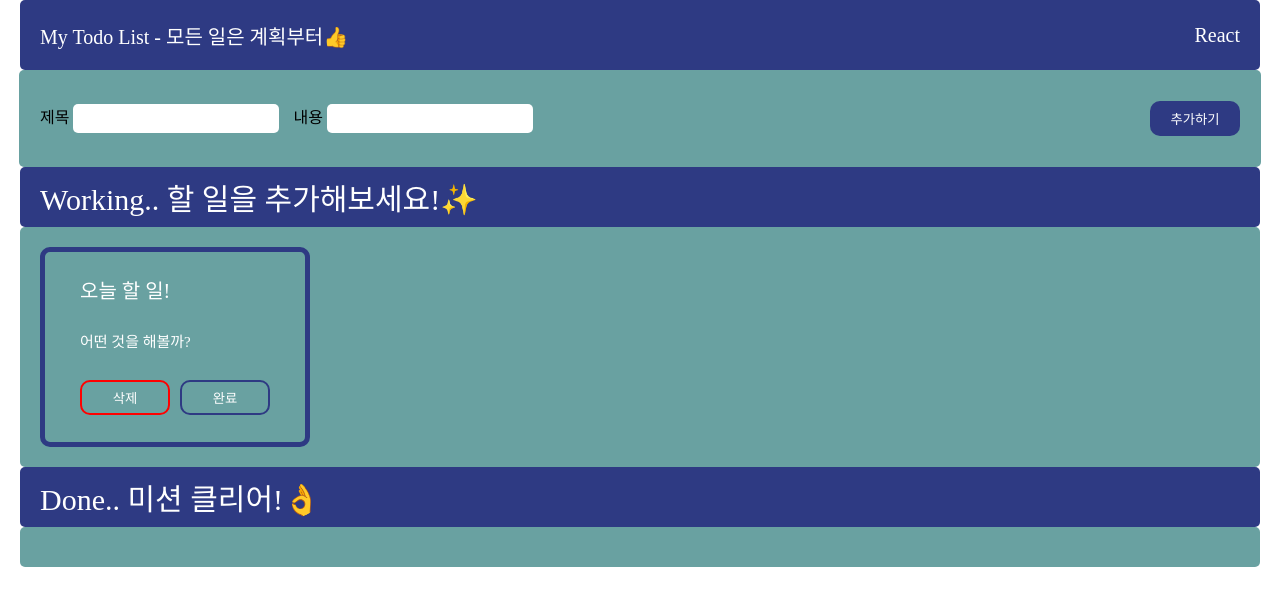
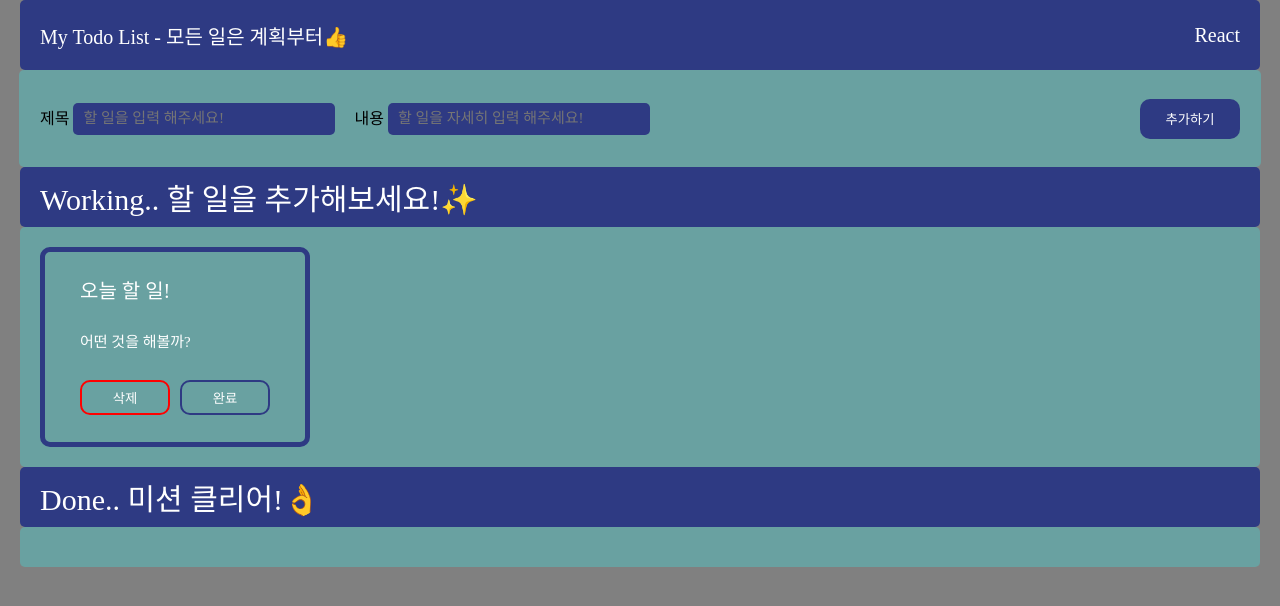
Before and after one commit to TaehyeokKim89/react-todolist, a React (Create React App) app: page / in a window 1280 px wide. Shown: the top 606 px of the page. Built offline with nearby package versions, Linux system fonts and the light colour scheme; a web font is replaced by a local one.

Commit message:
css 기능 추가

```diff
--- a/src/App.css
+++ b/src/App.css
@@ -4,6 +4,13 @@
         format('woff');
     font-weight: normal;
     font-style: normal;
+}
+
+.main {
+    background-color: gray;
+    height: 120vh;
+
+
 }
 
 .header {
@@ -38,12 +45,17 @@
 }
 
 .inputBoxIn {
-    height: 25px;
-    width: 200px;
+    height: 30px;
+    width: 250px;
     border-radius: 5px;
-    border: 1px solid transparent;
-    margin-right: 10px;
+    background-color: rgb(46, 58, 131);
+    border: 0px;
+    margin-right: 15px;
+    outline: none;
+    padding-left: 10px;
+    font-size: 15px;
     font-family: 'twayair';
+    color: white;
 }
 
 .backTodoList {
@@ -98,8 +110,8 @@
 }
 
 .addButton {
-    height: 35px;
-    width: 90px;
+    height: 40px;
+    width: 100px;
     border: none;
     border-radius: 10px;
     background-color: rgb(46, 58, 131);
--- a/src/component/Input.jsx
+++ b/src/component/Input.jsx
@@ -6,6 +6,7 @@ function Input({title,onTitleHandler,onDescHandler,desc,clickAddButtonHandler})
         <div>
             <label className="inputName"> 제목 </label>
             <input
+                placeholder='할 일을 입력 해주세요!'
                 type="text"
                 id="title"
                 className="inputBoxIn"
@@ -14,6 +15,7 @@ function Input({title,onTitleHandler,onDescHandler,desc,clickAddButtonHandler})
             ></input>
             <label className="inputName"> 내용 </label>
             <input
+                placeholder='할 일을 자세히 입력 해주세요!'
                 type="text"
                 id="desc"
                 className="inputBoxIn"
@@ -23,7 +25,7 @@ function Input({title,onTitleHandler,onDescHandler,desc,clickAddButtonHandler})
         </div>
     <div className="button">
         <button onClick={clickAddButtonHandler} className="addButton">
-            추가하기
+             추가하기
         </button>
     </div>
 </div>
```
